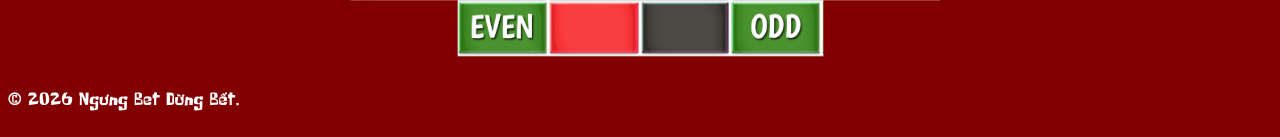
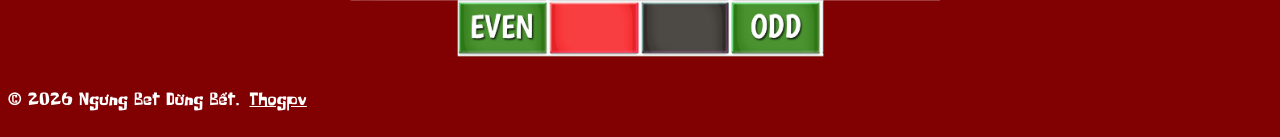
Before and after one commit to Th0ngpv/DungBetDungBet, a React (Vite) app: page / in a window 1280 px wide. Shown: the part 847-984 px from the top of the page. Built offline with nearby package versions, Linux system fonts and the light colour scheme.

Commit message:
meta: add credits and ogranize the SEO

```diff
--- a/index.html
+++ b/index.html
@@ -19,16 +19,16 @@
     <link rel="manifest" href="/site.webmanifest" />
     <meta name="theme-color" content="#810102" />
 
-    <!-- Open Graph / Facebook -->
+    <!-- Open Graph / Facebook / Messenger -->
     <meta property="og:type" content="website" />
     <meta property="og:title" content="Ngừng Bet Dừng Bết - Vòng Quay May Mắn" />
     <meta property="og:description" content="Trải nghiệm vòng quay may mắn giáo dục về cờ bạc an toàn. Học tập và giải trí, không khuyến khích đánh bạc thật." />
-    <meta property="og:image" content="/og-image.png" />
+    <meta property="og:image" content="https://vongquayhaybet.vercel.app/og-image.png" />
+    <meta property="og:image:width" content="1200" />
+    <meta property="og:image:height" content="987" />
     <meta property="og:url" content="https://vongquayhaybet.vercel.app" />
+    <meta property="og:locale" content="vi_VN" />
 
-
-    <!-- Optional: Safari pinned tab -->
-    <!-- <link rel="mask-icon" href="/safari-pinned-tab.svg" color="#810102" /> -->
   </head>
   <body>
     <div id="root"></div>
--- a/src/App.css
+++ b/src/App.css
@@ -36,3 +36,14 @@ main {
   height: 100%;
   object-fit: cover;
 }
+
+footer {
+  display: flex;
+  align-items: center;
+  gap: 10px;
+}
+
+footer a {
+  color: var(--text-color);
+
+}
--- a/src/App.tsx
+++ b/src/App.tsx
@@ -20,6 +20,9 @@ function App() {
       {/* footer */}
       <footer>
         <p>© 2026 Ngưng Bet Dừng Bết.</p>
+        <a href="https://thogpv.dev/" target="_blank" rel="noopener noreferrer">
+          Thogpv
+        </a>
       </footer>
       <a
           href="https://www.facebook.com/profile.php?id=61588305654233"
--- a/src/components/WarningPopup.tsx
+++ b/src/components/WarningPopup.tsx
@@ -42,7 +42,7 @@ const WarningPopup = ({ message, loss, win, winningNumber, onClose }: WarningPop
         audio.currentTime = 0;
       }
     };
-  }, []); // Only run once when popup mounts
+  },); // Only run once when popup mounts
 
   return (
     <div className="warning-overlay">
```
